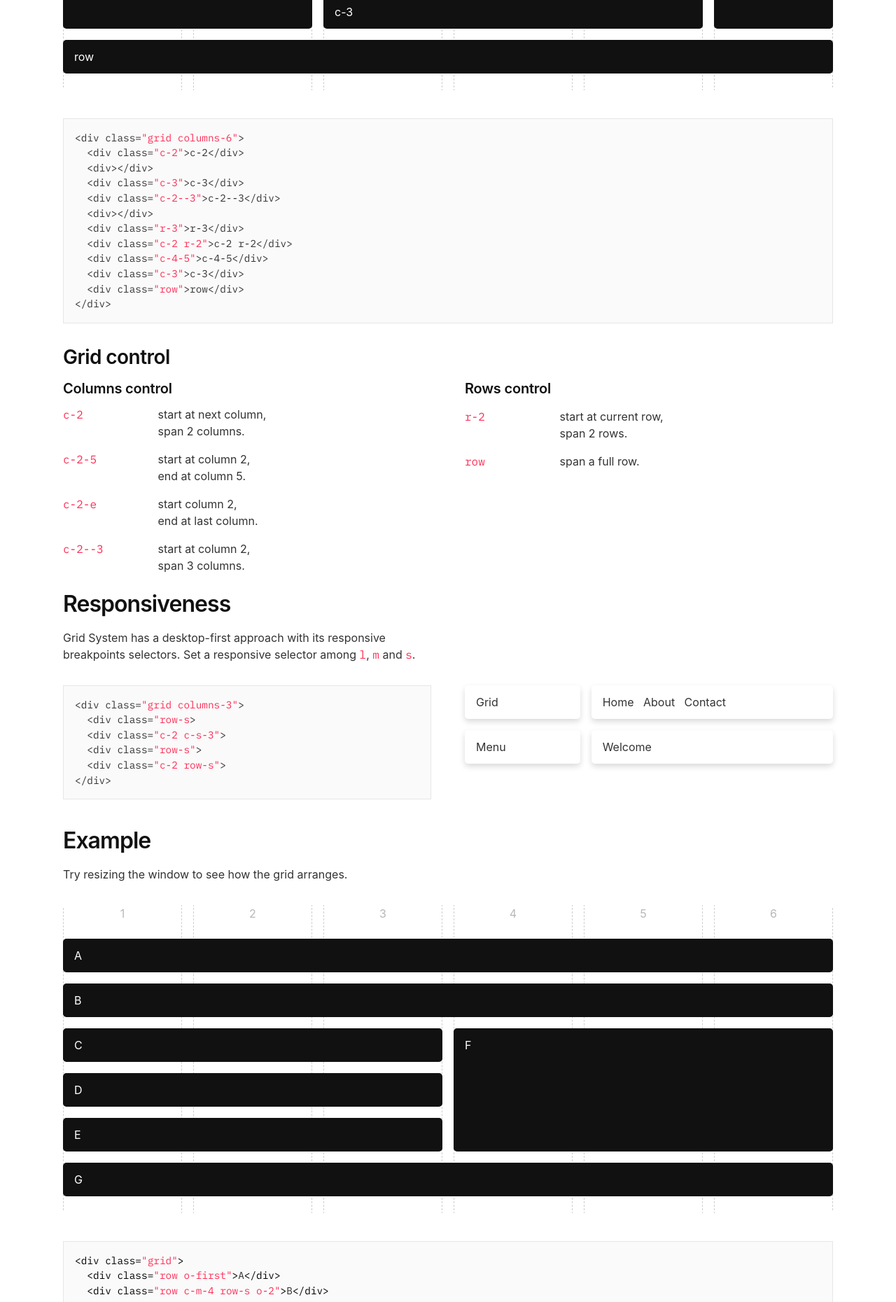
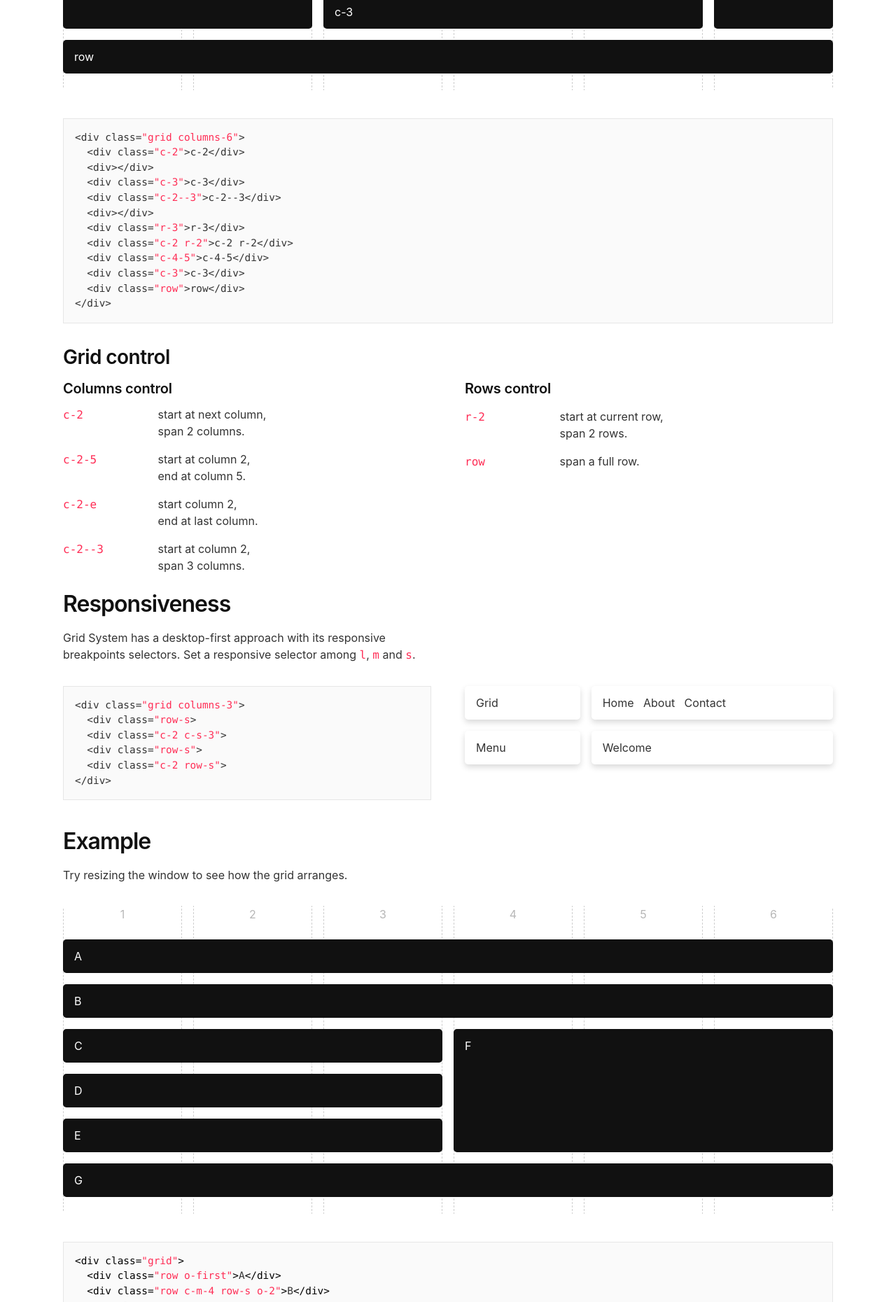
Before and after one commit to maelquerre/matrixcss, a Jekyll site: the page built from docs/index.html, in a window 1280 px wide. Shown: the part 514-2374 px from the top of the page at 70% size. Built offline with Jekyll 4.4.1, drawn with Linux system fonts in a browser that asks for light colours; some web fonts are replaced; some of the changed text lies outside the part shown.

Commit message:
Update README and monospace font

```diff
--- a/docs/_includes/footer.html
+++ b/docs/_includes/footer.html
@@ -1,4 +1,4 @@
 <footer class="grid columns-2">
-  <p>Alex Dean and Maël Querré</p>
+  <p>Designed and developed by Alex Dean and Maël Querré</p>
   <p><a href="{{ site.repository }}">Source</a></p>
 </footer>
--- a/docs/_includes/head.html
+++ b/docs/_includes/head.html
@@ -17,9 +17,6 @@
   <!-- Sans-serif font -->
   <link rel="stylesheet" type="text/css" href="https://rsms.me/inter/inter.css">
 
-  <!-- Monospace font -->
-  <link rel="stylesheet" href="https://fonts.googleapis.com/css?family=IBM+Plex+Mono&display=swap">
-
   <link rel="stylesheet" type="text/css"
         href="{{ site.baseurl }}/css/grid-system.min.css">
   <link rel="stylesheet" type="text/css"
--- a/docs/_scss/_syntax.scss
+++ b/docs/_scss/_syntax.scss
@@ -22,7 +22,7 @@
 }
 
 pre, code {
-  font-family: 'IBM Plex Mono', Menlo, Consolas, 'Liberation Mono', monospace;
+  font-family: Menlo, Consolas, 'DejaVu Sans Mono', monospace;
 }
 
 pre {
--- a/docs/css/docs.css
+++ b/docs/css/docs.css
@@ -167,7 +167,7 @@
 }
 
 pre, code {
-  font-family: "IBM Plex Mono", Menlo, Consolas, "Liberation Mono", monospace;
+  font-family: Menlo, Consolas, "DejaVu Sans Mono", monospace;
 }
 
 pre {
--- a/docs/index.html
+++ b/docs/index.html
@@ -175,7 +175,6 @@
   <span class="nt">&lt;div</span> <span class="na">class=</span><span
           class="s">"row o-last"</span><span class="nt">&gt;</span>G<span
           class="nt">&lt;/div&gt;</span>
-<span class="nt">&lt;/div&gt;</span>
-</code></pre>
+<span class="nt">&lt;/div&gt;</span></code></pre>
   </div>
 </section>
```
Also changed, not shown: docs/images/favicon.png, docs/images/g.png (added).
